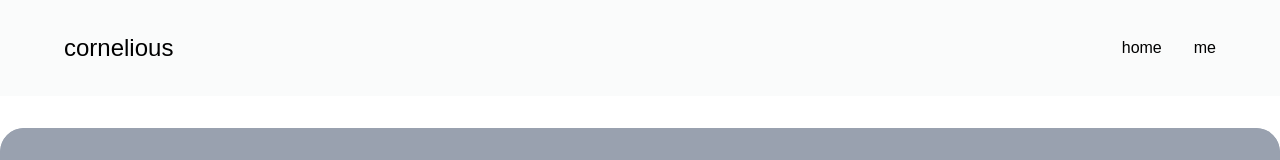
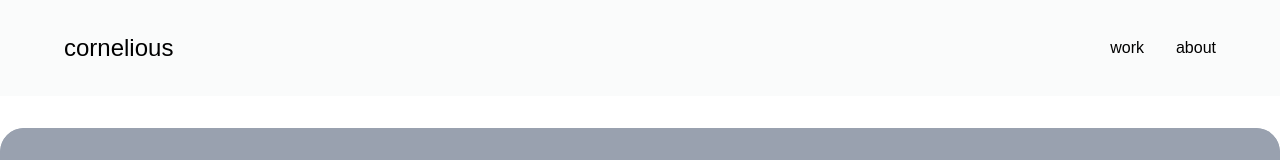
Before and after one commit to crnelious/portfolio-website, a Next.js app: page /sneaker-access in a window 1280 px wide. Shown: the top 160 px of the page. Built offline with nearby package versions, Linux system fonts and the light colour scheme.

Commit message:
Align Sneaker Access nav with home

```diff
--- a/src/app/sneaker-access/page.tsx
+++ b/src/app/sneaker-access/page.tsx
@@ -1,6 +1,10 @@
 "use client";
 import { motion } from "framer-motion";
-import Link from "next/link";
+
+const NAV_LINKS = [
+  { label: "work", href: "/" },
+  { label: "about", href: "#me" },
+];
 
 export default function SneakerAccess() {
   return (
@@ -13,9 +17,7 @@ export default function SneakerAccess() {
           transition={{ duration: 0.5 }}
           className="text-2xl font-medium text-black"
         >
-          <Link href="/" className="hover:text-gray-600 transition-colors">
-            cornelious
-          </Link>
+          cornelious
         </motion.div>
         <motion.div
           initial={{ opacity: 0, x: 20 }}
@@ -23,8 +25,15 @@ export default function SneakerAccess() {
           transition={{ duration: 0.5, delay: 0.2 }}
           className="flex space-x-8"
         >
-          <Link href="/" className="text-black hover:text-gray-600 transition-colors">home</Link>
-          <a href="#me" className="text-black hover:text-gray-600 transition-colors">me</a>
+          {NAV_LINKS.map(({ label, href }) => (
+            <a
+              key={label}
+              href={href}
+              className="text-black hover:text-gray-600 transition-colors"
+            >
+              {label}
+            </a>
+          ))}
         </motion.div>
       </nav>
 
```
